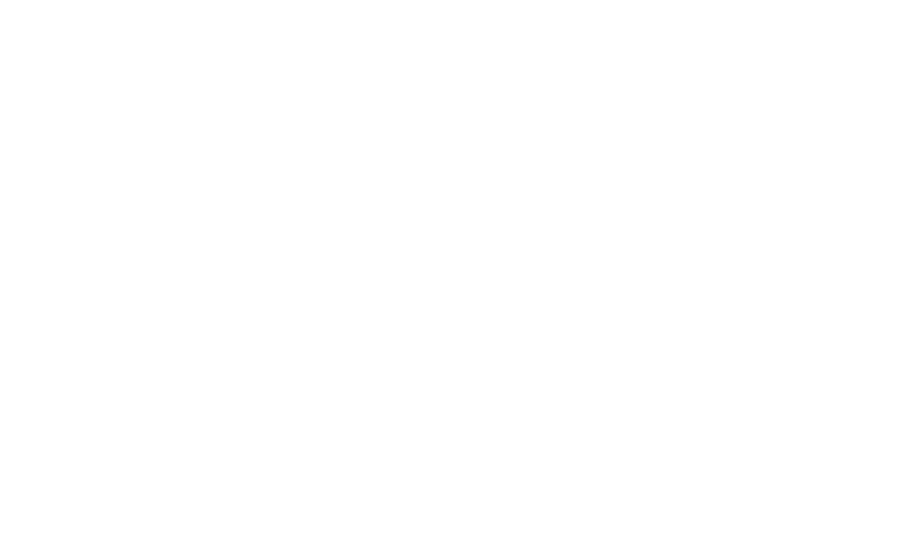
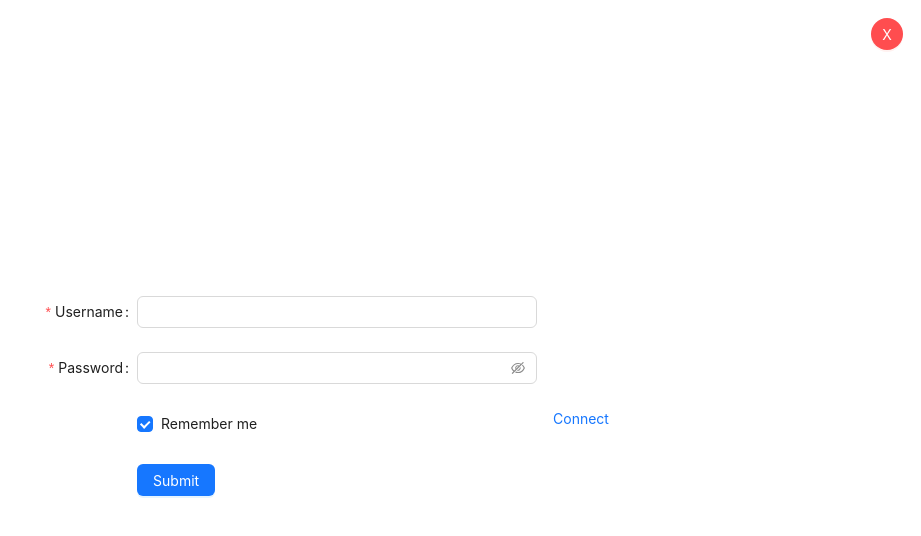
Before and after one commit to bogdannrusu/fito, a React (Vite) app in the folder src/renderer/: page / in a window 1280 px wide. Shown: the top 536 px of the page, without its empty margins (359-1280 px from the left). Built offline with nearby package versions, Linux system fonts and the light colour scheme.

Commit message:
navigation refactoring

```diff
--- a/src/renderer/src/App.jsx
+++ b/src/renderer/src/App.jsx
@@ -15,8 +15,8 @@
         <div className="flex flex-1 overflow-hidden">
           {/* {isAuthenticated && <Navbar />} Conditionally render Navbar */}
           <Routes>
-            <Route path="/login" element={<Login />} />
-            <Route path="/" element={isAuthenticated ? <Navbar /> : <Navigate to="/" />} />
+            <Route path="/" element={<Login />} />
+            <Route path="/navbar" element={isAuthenticated ? <Navbar /> : <Navigate to="/" />} />
             <Route path="/logout" element={<Logout />} />
             <Route path="/signup" element={<SignUp />} />
             <Route path="/dashboard" element={isAuthenticated ? <Dashboard /> : <Navigate to="/" />} />
```
